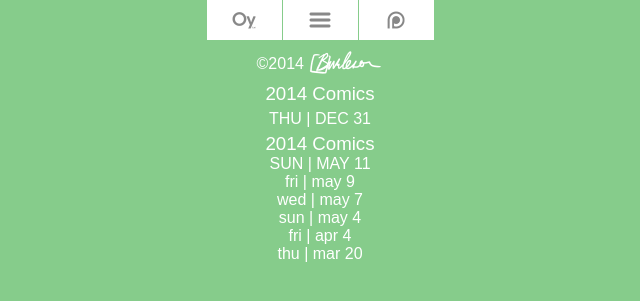
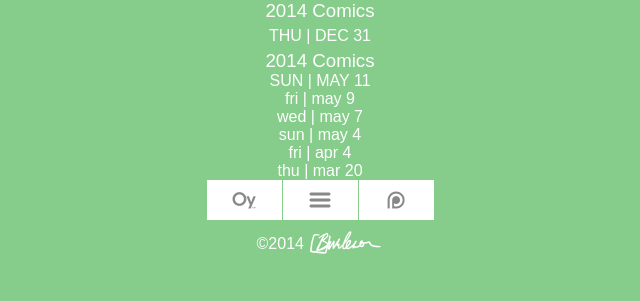
Before and after one commit to oycomics/oycomics.github.io, a Jekyll site: the page built from archive/index.html, in a window 1280 px wide. Shown: the top 301 px of the page, without its empty margins (320-960 px from the left). Built offline with Jekyll 4.4.1, drawn with Linux system fonts in a browser that asks for light colours; Markdown is read by kramdown in place of the engine named in the settings.

Commit message:
Update archive.html

```diff
--- a/_layouts/archive.html
+++ b/_layouts/archive.html
@@ -9,8 +9,8 @@
 </head>
 <body>
 <div class="site">
+<div class="content archive">{{ content }}</div>
 {% include footer.html %}
-<div class="content archive">{{ content }}</div>
 </div>
 </body>
 </html>
```
